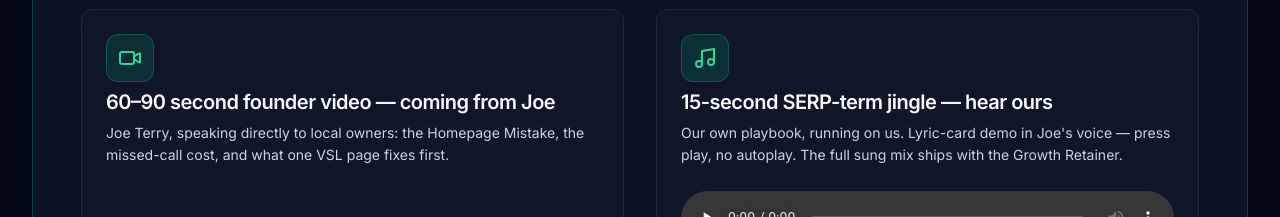
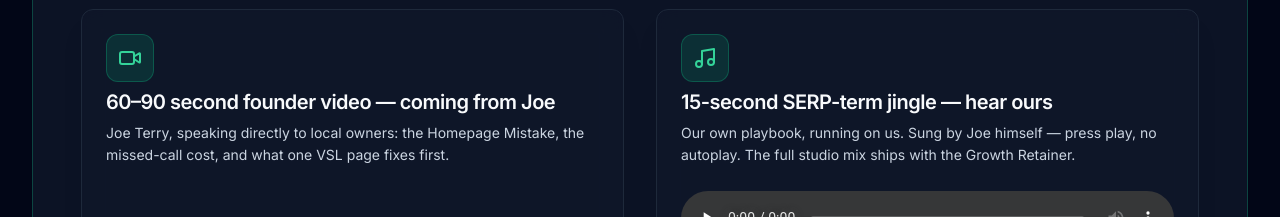
Before and after one commit to knowself/derivativegenius-com, a Next.js app: page / in a window 1280 px wide. Shown: the part 1140-1357 px from the top of the page. Built offline with nearby package versions, Linux system fonts and the light colour scheme; no server answers.

Commit message:
Jingle card: credit Joe's sung take

```diff
--- a/src/components/EatYourOwnCooking.tsx
+++ b/src/components/EatYourOwnCooking.tsx
@@ -8,8 +8,8 @@ import { Card, CardHeader, CardTitle, CardDescription, CardContent } from "@/com
  *
  * Honest placeholders only: no invented video/audio files, no invented metrics.
  * Founder video slot shows what the video covers until Joe records the 60–90s take.
- * Jingle slot plays Joe's real lyric-card demo (public/audio/dg-earworm-jingle.mp3);
- * the full sung mix ships with the Growth Retainer.
+ * Jingle slot plays Joe's real sung earworm take (public/audio/dg-earworm-jingle.mp3);
+ * the full studio mix ships with the Growth Retainer.
  * Copy is visitor-facing — no internal production notes on the live page.
  */
 export function EatYourOwnCooking() {
@@ -74,7 +74,7 @@ export function EatYourOwnCooking() {
             </div>
             <CardTitle className="mt-4 text-xl">15-second SERP-term jingle — hear ours</CardTitle>
             <CardDescription className="mt-2 text-sm text-slate-600 dark:text-slate-300 leading-relaxed">
-              Our own playbook, running on us. Lyric-card demo in Joe&apos;s voice — press play, no autoplay. The full sung mix ships with the Growth Retainer.
+              Our own playbook, running on us. Sung by Joe himself — press play, no autoplay. The full studio mix ships with the Growth Retainer.
             </CardDescription>
           </CardHeader>
           <CardContent className="space-y-4">
```
